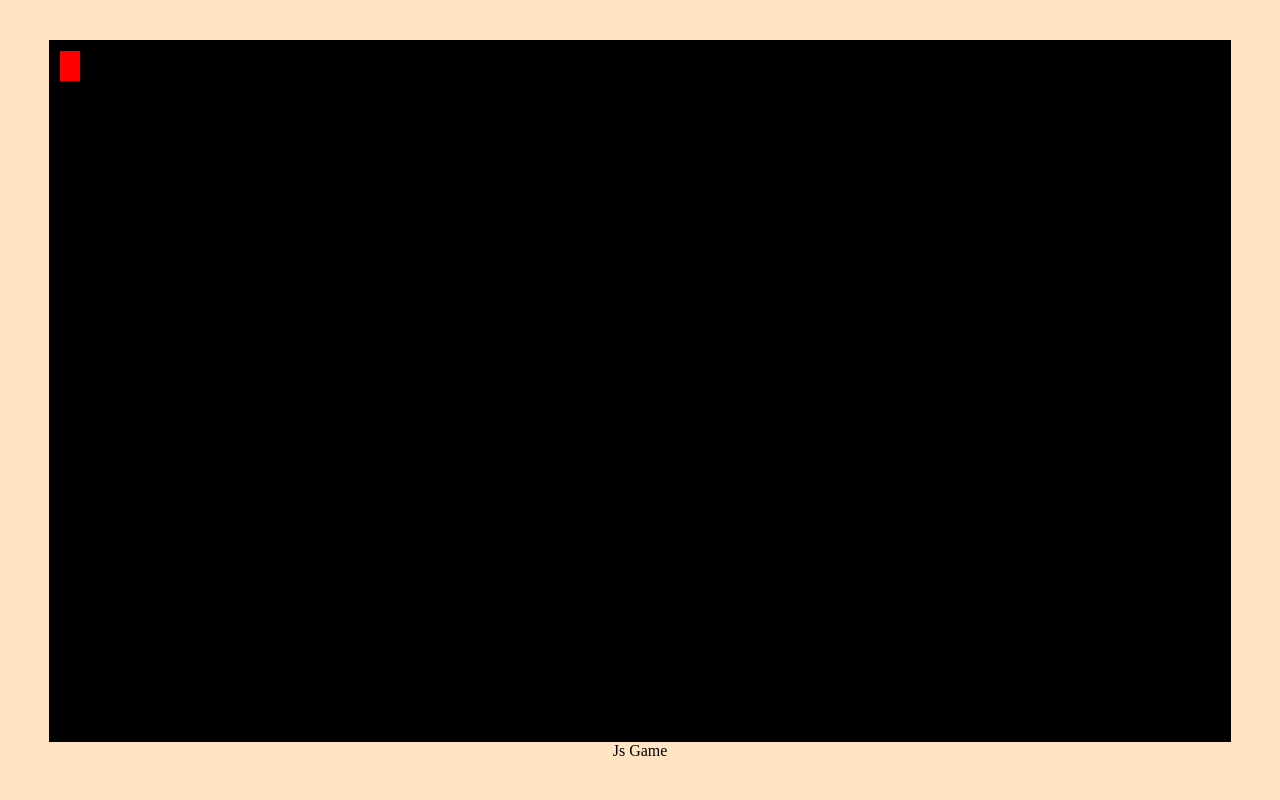
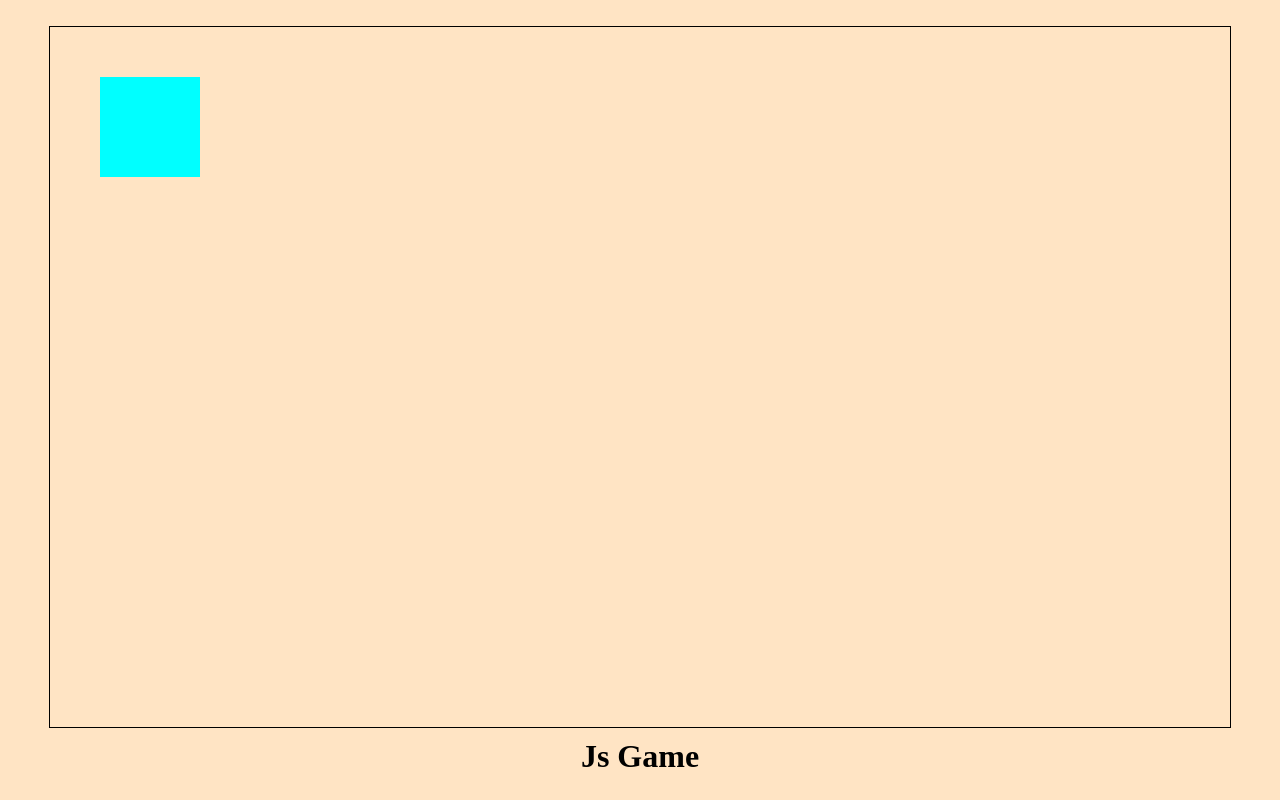
Before and after one commit to GuilhermeAndersonBR/Canvas-HTML, a plain HTML site: page index.html in a window 1280 px wide. Drawn offline with Linux system fonts and the light colour scheme.

Commit message:
Adicionando os Components a um arquivo separado, aplicando a lógica inicial de Gravidade e diferenciação para tipos de Componentes

```diff
--- a/css/index.css
+++ b/css/index.css
@@ -15,10 +15,9 @@ body {
 }
 
 h1 {
-    margin-bottom: 10px;
+    margin-top: 10px;
 }
 
 canvas {
     border: 1px solid black;
-    background-color: black;
 }
--- a/index.html
+++ b/index.html
@@ -6,10 +6,11 @@
         <meta name="viewport" content="width=device-width, initial-scale=1.0">
         <title>Canvas HTML Game / JS</title>
         <script defer src="js/index.js"></script>
+        <script defer src="js/component.js"></script>
         <script defer src="js/movements.js"></script>
         <link rel="stylesheet" href="css/index.css">
     </head>
     <body onload="startGame()">
-        <p>Js Game</p>
+        <h1>Js Game</h1>
     </body>
 </html>
--- /dev/null
+++ b/js/component.js
@@ -0,0 +1,19 @@
+const gravity = 9.8;
+
+function component(width, height, color, x, y, movement) {
+    this.height = height;
+    this.width = width;
+    this.x = x;
+    this.y = y;
+    this.movement = movement;
+
+    this.update = function() {
+        if (this.movement) {
+            this.gravityMovement = this.y += gravity;
+        }
+        this.gravityMovement;
+        this.ctx = gameArea.context;
+        this.ctx.fillStyle = color;
+        this.ctx.fillRect(this.x, this.y, this.width, this.height);
+    }
+}
--- a/js/index.js
+++ b/js/index.js
@@ -1,6 +1,7 @@
 function startGame() {
     gameArea.start();
-    gameComponent = new component(20, 30, "red", 10, 10);
+    gameComponent = new component(20, 30, "red", 10, 10, true);
+    gameObstacle = new component(100, 100, "cyan", 50, 50, false);
 }
 
 var gameArea = {
@@ -10,15 +11,15 @@ var gameArea = {
         this.canvas.height = (innerHeight - 100);
         this.context = this.canvas.getContext("2d");
         document.body.insertBefore(this.canvas, document.body.childNodes[0]);
+        this.interval = setInterval(updateGameArea, 20);
+    },
+    clear: function() {
+        this.context.clearRect(0, 0, this.canvas.width, this.canvas.height);
     }
 }
 
-function component(width, height, color, x, y) {
-    this.height = height;
-    this.width = width;
-    this.x = x;
-    this.y = y;
-    this.ctx = gameArea.context;
-    this.ctx.fillStyle = color;
-    this.ctx.fillRect(this.x, this.y, this.width, this.height);
+function updateGameArea() {
+    gameArea.clear();
+    gameComponent.update();
+    gameObstacle.update();
 }
```
